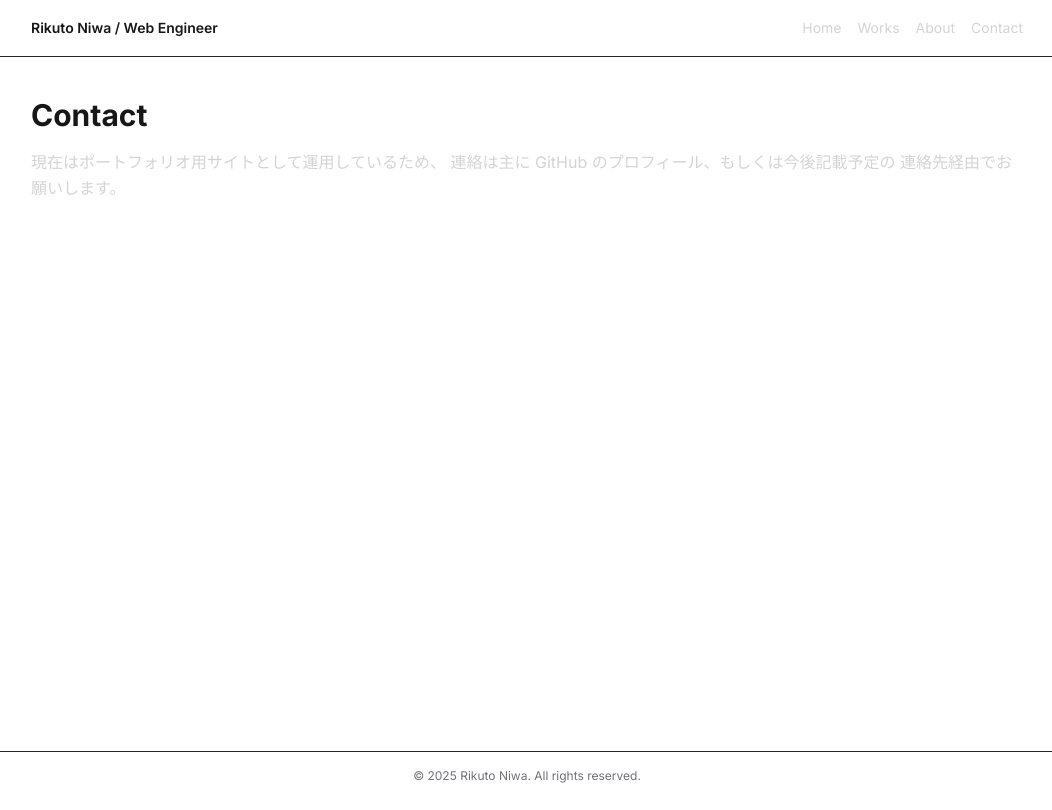
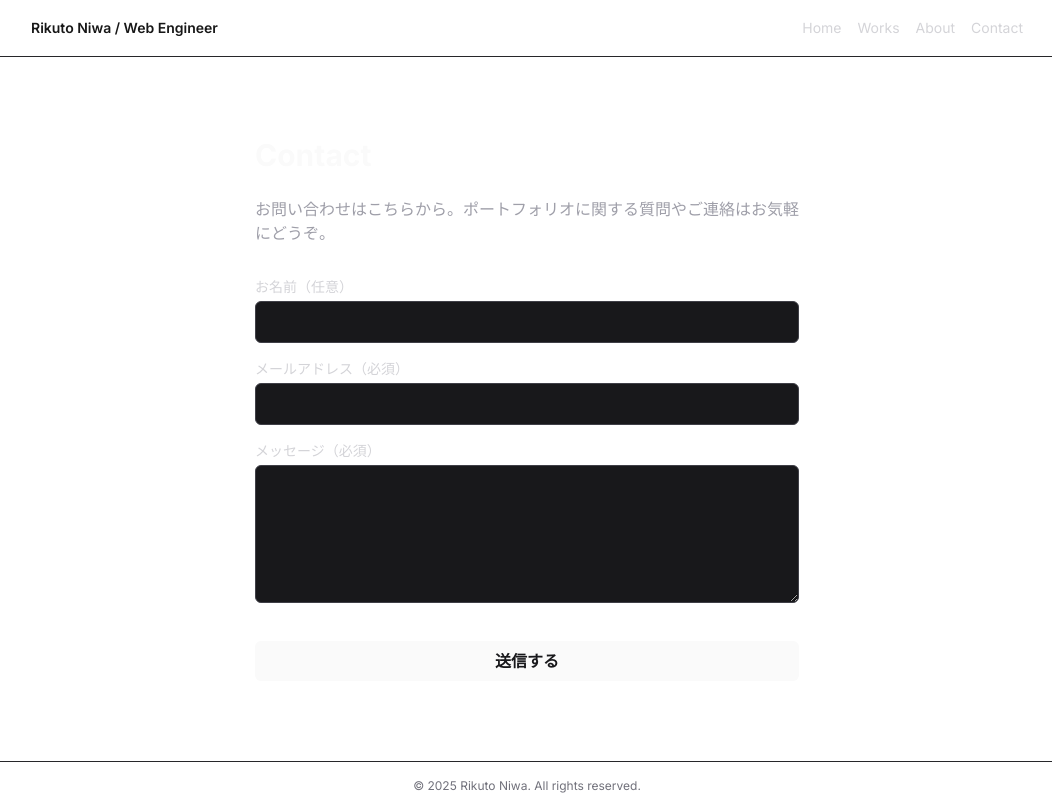
Before and after one commit to rikuto-niwa04/next-portfolio, a Next.js app: page /contact in a window 1280 px wide. Shown: the whole page, without its empty margins (113-1165 px from the left). Built offline with nearby package versions, Linux system fonts and the light colour scheme.

Commit message:
add app/contact/page.tsx new-form

```diff
--- a/app/contact/page.tsx
+++ b/app/contact/page.tsx
@@ -1,14 +1,162 @@
-// app/contact/page.tsx
+"use client";
+
+import { useState } from "react";
+
+type Errors = {
+  email?: string;
+  message?: string;
+};
 
 export default function ContactPage() {
+  const [state, setState] = useState({
+    email: "",
+    message: "",
+    name: "",
+    done: false,
+    loading: false,
+  });
+
+  const [errors, setErrors] = useState<Errors>({});
+
+  // ▼ ① バリデーション関数（errors を更新）
+  const validate = () => {
+    const newErrors: Errors = {};
+
+    // メール必須 & 形式チェック
+    if (!state.email) {
+      newErrors.email = "メールアドレスは必須です。";
+    } else if (!/^[^\s@]+@[^\s@]+\.[^\s@]+$/.test(state.email)) {
+      newErrors.email = "メールアドレスの形式が正しくありません。";
+    }
+
+    // メッセージ必須 & 文字数チェック
+    if (!state.message) {
+      newErrors.message = "メッセージは必須です。";
+    } else if (state.message.length < 10) {
+      newErrors.message = "10文字以上で入力してください。";
+    }
+
+    setErrors(newErrors);
+    return Object.keys(newErrors).length === 0;
+  };
+
+  // ▼ ② 送信処理（最初に validate を呼ぶ）
+  const handleSubmit = async (e: React.FormEvent<HTMLFormElement>) => {
+    e.preventDefault();
+
+    const ok = validate();
+    if (!ok) return;
+
+    setState((s) => ({ ...s, loading: true }));
+
+    // ★ 自分の Formspree の URL に差し替えてね
+    const FORMSPREE_URL = "https://formspree.io/f/xqavbkzn";
+
+    const res = await fetch(FORMSPREE_URL, {
+      method: "POST",
+      headers: { "Content-Type": "application/json" },
+      body: JSON.stringify({
+        email: state.email,
+        message: state.message,
+        name: state.name,
+      }),
+    });
+
+    if (res.ok) {
+      setState({
+        email: "",
+        message: "",
+        name: "",
+        done: true,
+        loading: false,
+      });
+      setErrors({});
+    } else {
+      alert("送信に失敗しました…");
+      setState((s) => ({ ...s, loading: false }));
+    }
+  };
+
+  // ▼ ③ JSX（フォーム部分）。email / message にエラー表示を追加
   return (
-    <section className="space-y-4">
-      <h1 className="text-2xl md:text-3xl font-bold">Contact</h1>
-      <p className="text-zinc-300 leading-relaxed">
-        現在はポートフォリオ用サイトとして運用しているため、
-        連絡は主に GitHub のプロフィール、もしくは今後記載予定の
-        連絡先経由でお願いします。
+    <main className="mx-auto max-w-xl px-4 py-10">
+      <h1 className="mb-6 text-3xl font-bold text-zinc-50">Contact</h1>
+      <p className="mb-8 text-zinc-400">
+        お問い合わせはこちらから。ポートフォリオに関する質問やご連絡はお気軽にどうぞ。
       </p>
-    </section>
+
+      {state.done ? (
+        <p className="mt-6 rounded-lg bg-green-900/40 px-4 py-3 text-green-300">
+          ✔ 送信しました！返信まで少しお待ちください。
+        </p>
+      ) : (
+        <form onSubmit={handleSubmit} className="space-y-4">
+          {/* name */}
+          <div>
+            <label className="block text-sm text-zinc-300 mb-1">
+              お名前（任意）
+            </label>
+            <input
+              type="text"
+              className="w-full rounded-md bg-zinc-900 border border-zinc-700 px-3 py-2 text-zinc-100"
+              value={state.name}
+              onChange={(e) =>
+                setState({ ...state, name: e.target.value })
+              }
+            />
+          </div>
+
+          {/* email */}
+          <div>
+            <label className="block text-sm text-zinc-300 mb-1">
+              メールアドレス（必須）
+            </label>
+            <input
+              type="email"
+              required
+              className={`w-full rounded-md bg-zinc-900 border px-3 py-2 text-zinc-100 ${
+                errors.email ? "border-red-500" : "border-zinc-700"
+              }`}
+              value={state.email}
+              onChange={(e) =>
+                setState({ ...state, email: e.target.value })
+              }
+            />
+            {errors.email && (
+              <p className="mt-1 text-xs text-red-400">{errors.email}</p>
+            )}
+          </div>
+
+          {/* message */}
+          <div>
+            <label className="block text-sm text-zinc-300 mb-1">
+              メッセージ（必須）
+            </label>
+            <textarea
+              required
+              rows={5}
+              className={`w-full rounded-md bg-zinc-900 border px-3 py-2 text-zinc-100 ${
+                errors.message ? "border-red-500" : "border-zinc-700"
+              }`}
+              value={state.message}
+              onChange={(e) =>
+                setState({ ...state, message: e.target.value })
+              }
+            />
+            {errors.message && (
+              <p className="mt-1 text-xs text-red-400">{errors.message}</p>
+            )}
+          </div>
+
+          <button
+            type="submit"
+            disabled={state.loading}
+            className="mt-4 w-full rounded-md bg-zinc-50 text-zinc-900 py-2 font-semibold hover:bg-zinc-200 disabled:opacity-50"
+          >
+            {state.loading ? "送信中…" : "送信する"}
+          </button>
+        </form>
+      )}
+    </main>
   );
 }
```
